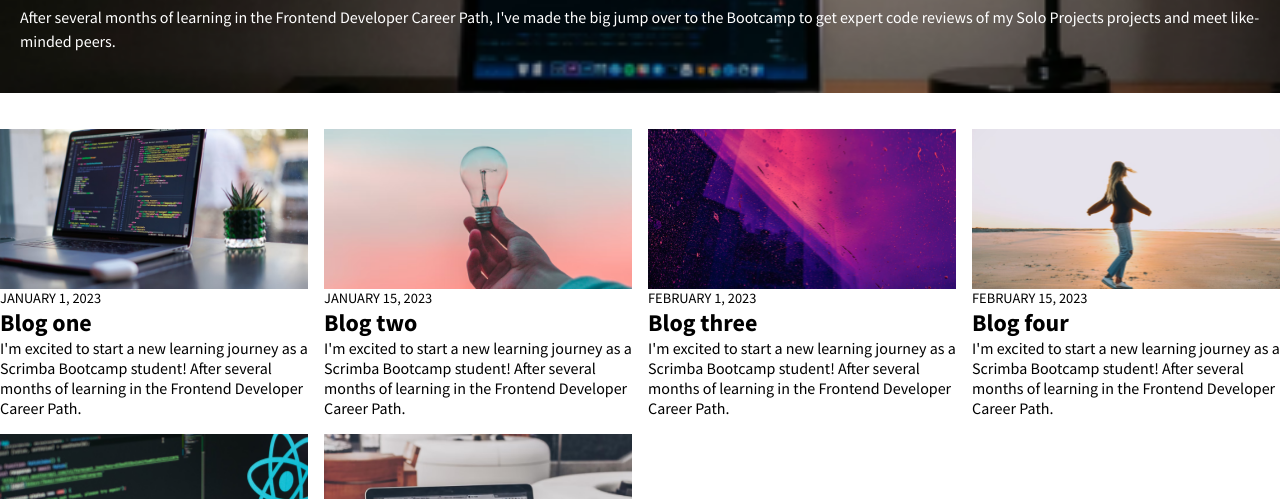
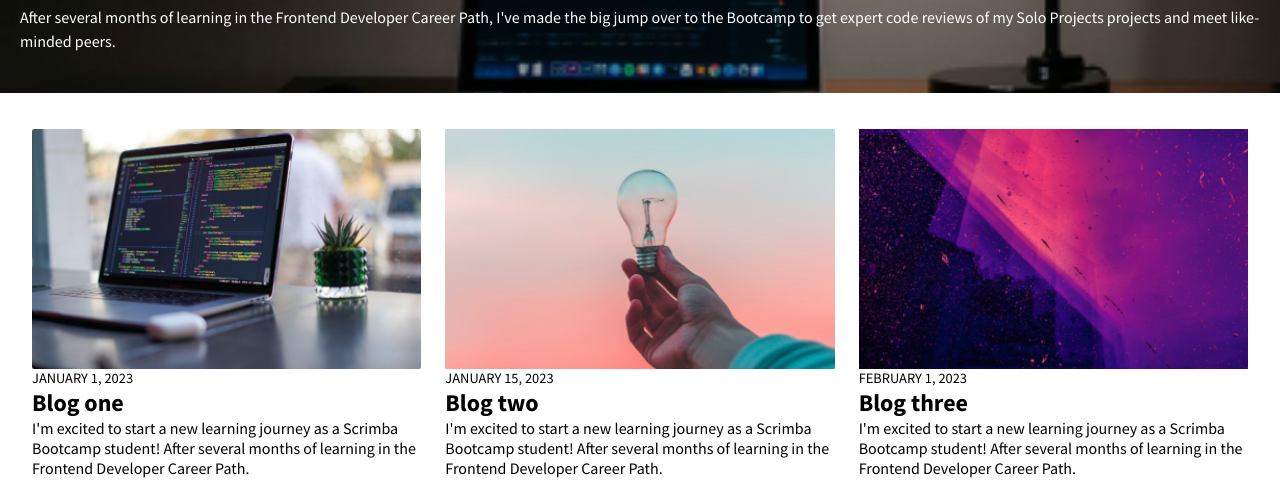
Before and after one commit to vishalicious213/learning-journal, a plain HTML site: page index.html in a window 1280 px wide. Shown: the part 222-721 px from the top of the page. Drawn offline with Linux system fonts and the light colour scheme.

Commit message:
set new .article-img height and cleaned up css

```diff
--- a/index.css
+++ b/index.css
@@ -3,7 +3,6 @@ body {
     padding: 0;
     font-family: 'Source Sans Pro', sans-serif;
     font-weight: 400;
-    /* width: 414px; */
 }
 
 /* HEADER */
@@ -41,32 +40,20 @@ nav {
 #articles {
     display: grid;
     grid-template-columns: repeat(auto-fit, minmax(300px, 1fr));
-    grid-gap: 1rem;
+    grid-gap: 1.5rem;
+    padding: 0 2rem;
 }
 
 .article {
     display: grid;
     grid-template-rows: auto auto auto auto;
-    /* margin: 1rem 1rem 2.5rem; */
-}
-
-.article img {
-    width: 100%;
-    /* max-width: 400px; */
-    /* max-height: 170px; */
 }
 
 .article-img {
-    /* width: 100%; */
-    height: 20vh;
+    height: 30vh;
     background-position: center;
     background-repeat: no-repeat;
     background-size: cover;
-    /* margin-bottom: .75rem; */
-}
-
-.article-img img {
-    /* width: 100%; */
 }
 
 .article-date {
@@ -77,7 +64,6 @@ nav {
 .article-title {
     font-weight: 700;
     font-size: 1.5rem;
-    /* margin: .5rem 0; */
 }
 
 .featured {
```
